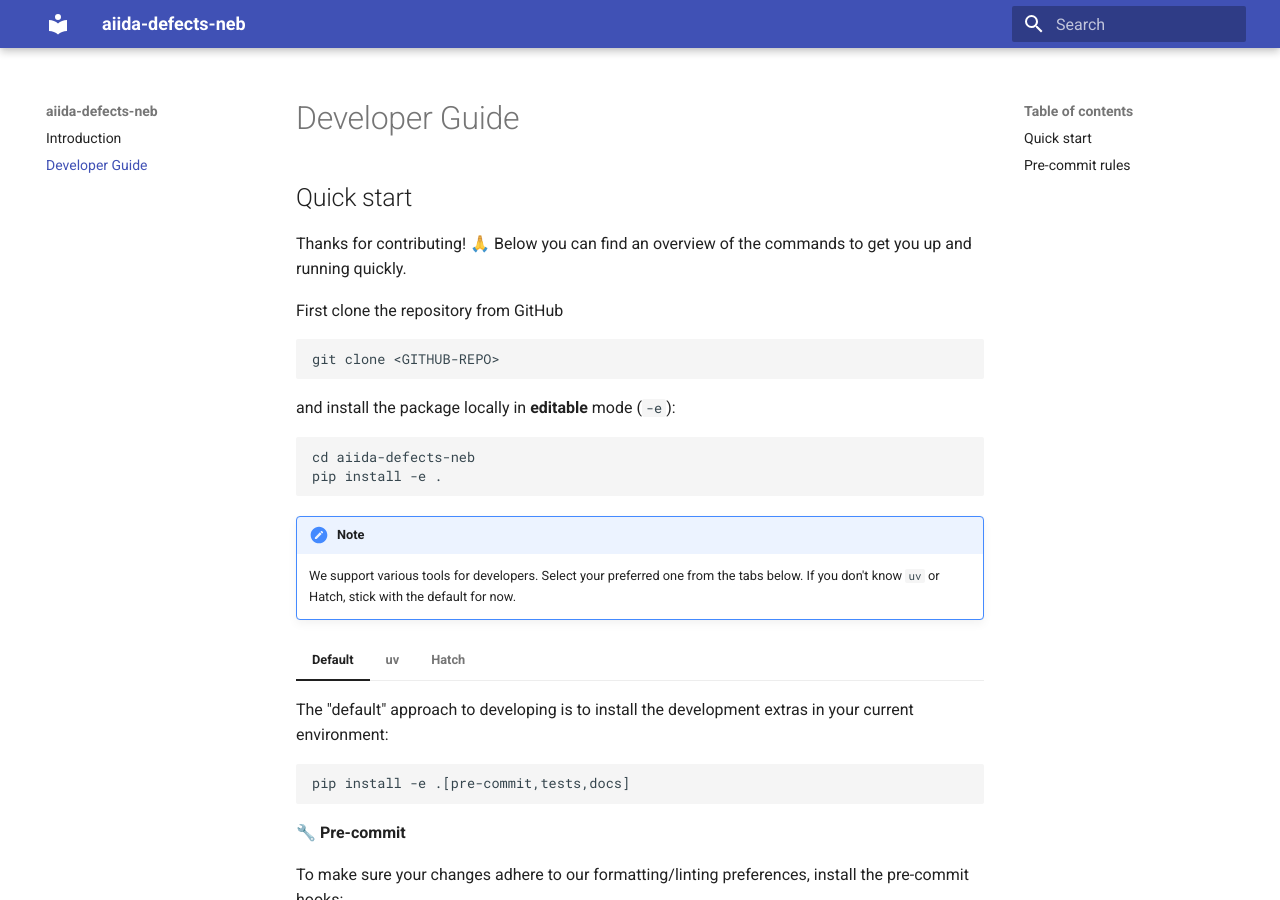
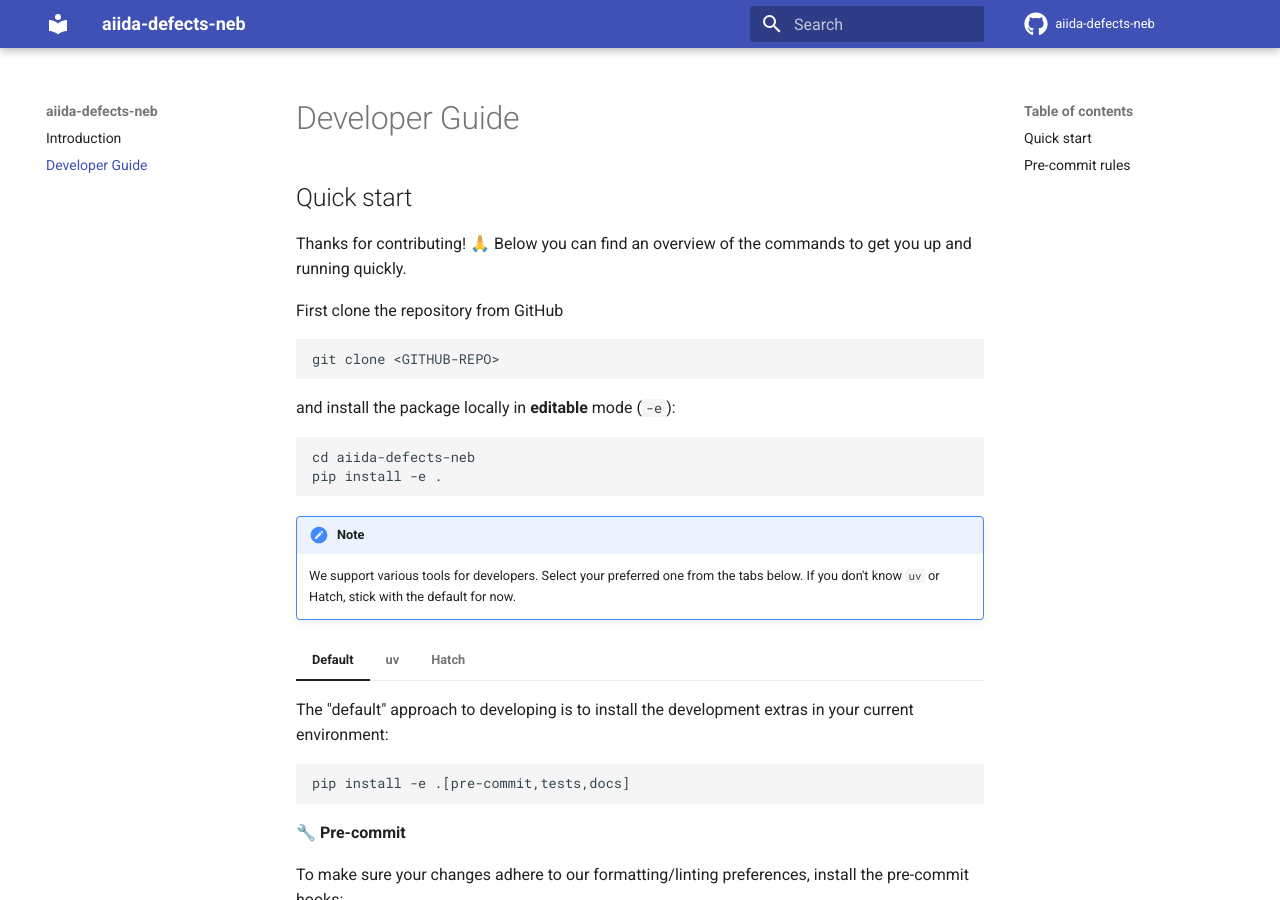
Before and after one commit to verdi-group/aiida-defects-neb, an MkDocs documentation site: the page built from docs/developer.md, in a window 1280 px wide and 900 px high. Built offline with MkDocs 1.6.1 and Material for MkDocs 9.7.7, drawn with Linux system fonts in a browser that asks for light colours; comment, search, counter and statistics services are not loaded.

Commit message:
📚 Header: add link to GitHub repo

```diff
--- a/mkdocs.yml
+++ b/mkdocs.yml
@@ -1,7 +1,11 @@
 site_name: aiida-defects-neb
+repo_url: https://github.com/verdi-group/aiida-defects-neb
+repo_name: aiida-defects-neb
 
 theme:
   name: material
+  icon:
+    repo: fontawesome/brands/github
 
 markdown_extensions:
   - admonition
```
